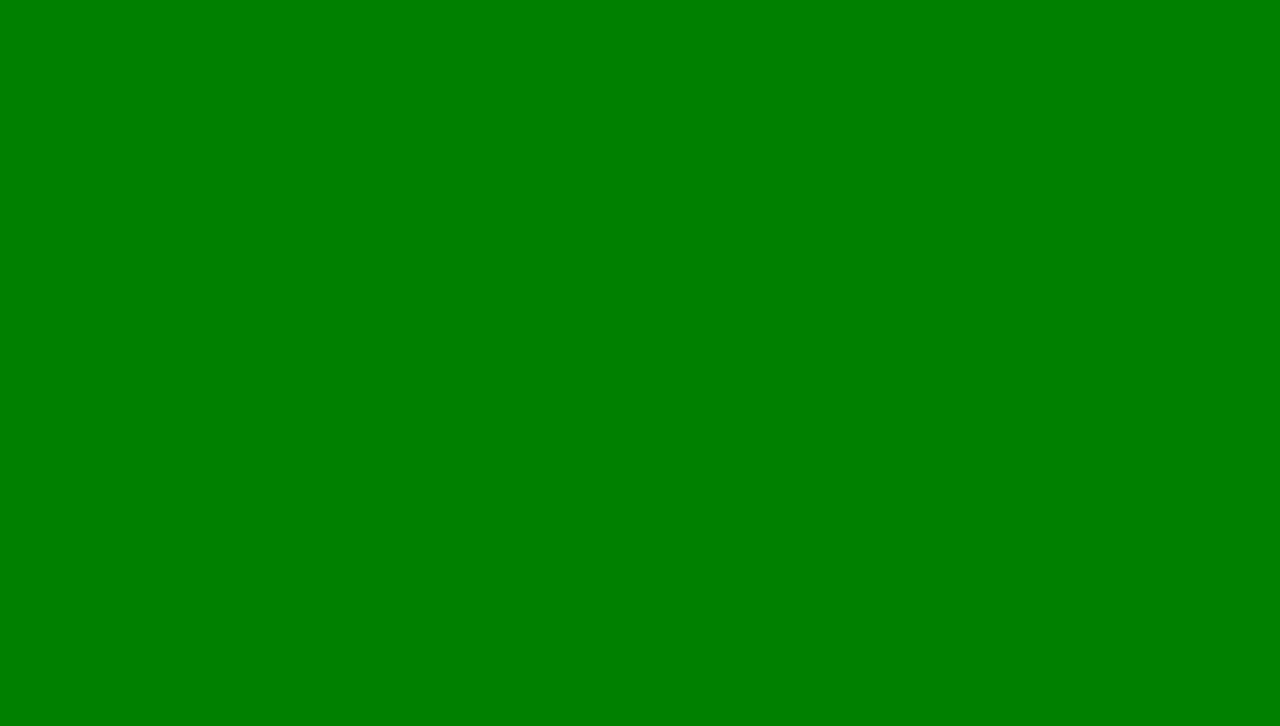
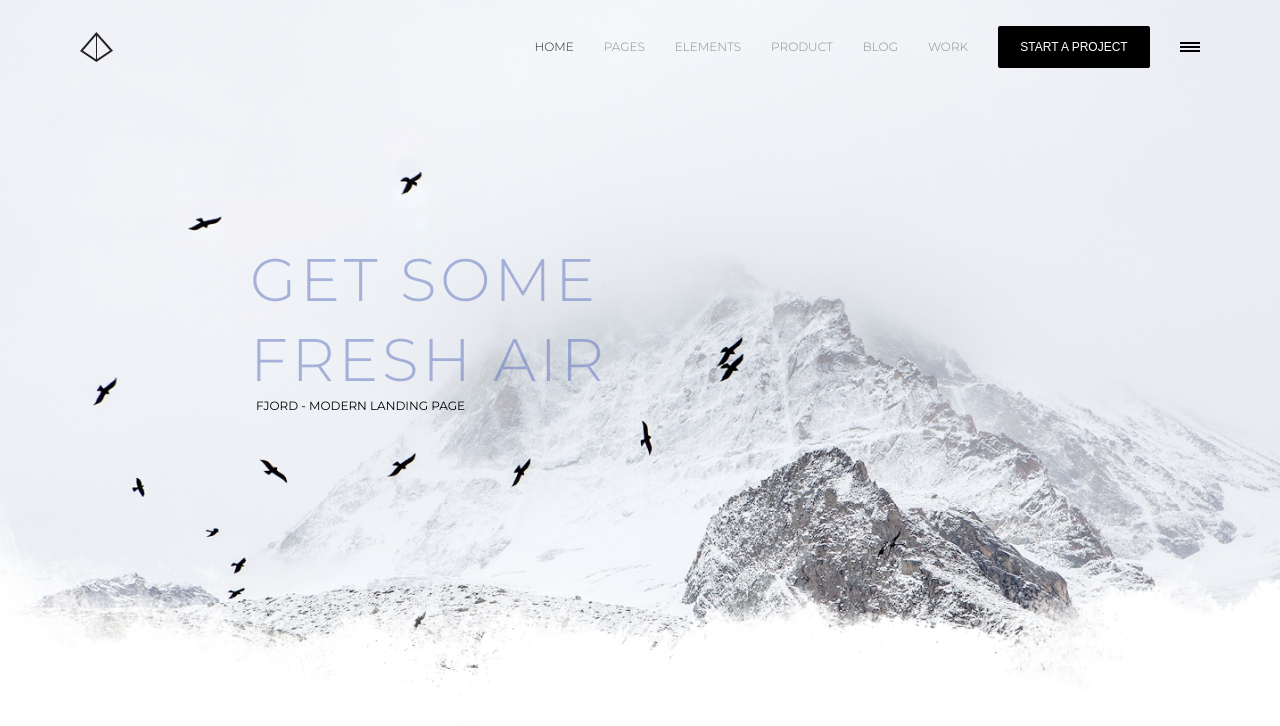
Before and after one commit to gerry-land/startproject, a website: page dist/index.html in a window 1280 px wide. Drawn offline with Linux system fonts and the light colour scheme; files that its build step writes are made by us from their sources.

Commit message:
finish first block

```diff
--- a/app/css/style.css
+++ b/app/css/style.css
@@ -1,4 +1,114 @@
+/* first block */
+
+
 body {
-    background:green;
-    color: black;
+  font-family: Montserrat;
 }
+
+.block {
+  width: 100%;
+  height: auto;
+  color: #000;
+  position: relative;
+}
+
+.block.-first {
+  min-height: 100%;
+  background: url('./images/background.jpg') center / cover no-repeat;
+}
+
+.header {
+  position: absolute;
+  width: 100%;
+  height: 42px;
+  padding: 47px 80px;
+  box-sizing: border-box;
+  display: flex;
+  justify-content: space-between;
+  align-items: center;
+}
+
+.logo {
+  cursor: pointer;
+  transition: all 0.5s;
+}
+
+.logo:hover {
+  transform: rotate(180deg);
+}
+
+.navigation {
+  display: flex;
+  justify-content: space-between;
+  align-items: center;
+}
+
+.item {
+  margin-left: 30px;
+  text-transform: uppercase;
+  font-size: 12px;
+  font-weight: 300;
+}
+
+.link {
+  color: #232323;
+  opacity: 0.5;
+  text-decoration: none;
+}
+
+.link.active {
+  opacity: 1;
+}
+
+.button {
+  color: #fff;
+  background: #000;
+  width: 152px;
+  height: 42px;
+  border: none;
+  border-radius: 2px;
+}
+
+.button:hover {
+  background: #fff;
+  color: #000;
+}
+
+.menu {
+  border: none;
+  background: none;
+  width: 20px;
+  height: 12px;
+  display: flex;
+  flex-direction: column;
+  align-items: center;
+  justify-content: space-between;
+}
+
+.line {
+  width: 20px;
+  height: 2px;
+  display: block;
+  background: #000;
+}
+
+.content {
+  padding: 30vh 250px 0;
+}
+
+.title {
+  margin: 0;
+  opacity: 0.5;
+  font-size: 60px;
+  line-height: 80px;
+  font-weight: 300;
+  text-transform: uppercase;
+  letter-spacing: 3.6px;
+  transition: color 2s;
+}
+
+.description {
+  font-size: 12px;
+  margin-left: 6px;
+  text-transform: uppercase;
+}
--- a/app/js/index.js
+++ b/app/js/index.js
@@ -0,0 +1,21 @@
+initColorText();
+
+
+function initColorText() {
+  const text = document.getElementsByClassName('js-color-text')[0];
+
+  const colors = [
+    'orange',
+    'royalblue',
+    'pink',
+    'coral',
+    'yellow'
+  ]
+
+  let index = 0;
+
+  const interval = setInterval(function() {
+    text.style = 'color: ' + colors[index];
+    index++
+  }, 2000);
+}
```
Also changed, not shown: dist/images/background.jpg (added), dist/images/logo.png (added), dist/index.html, dist/index.js, dist/reset.css (added), dist/style.css, 2 other files.
